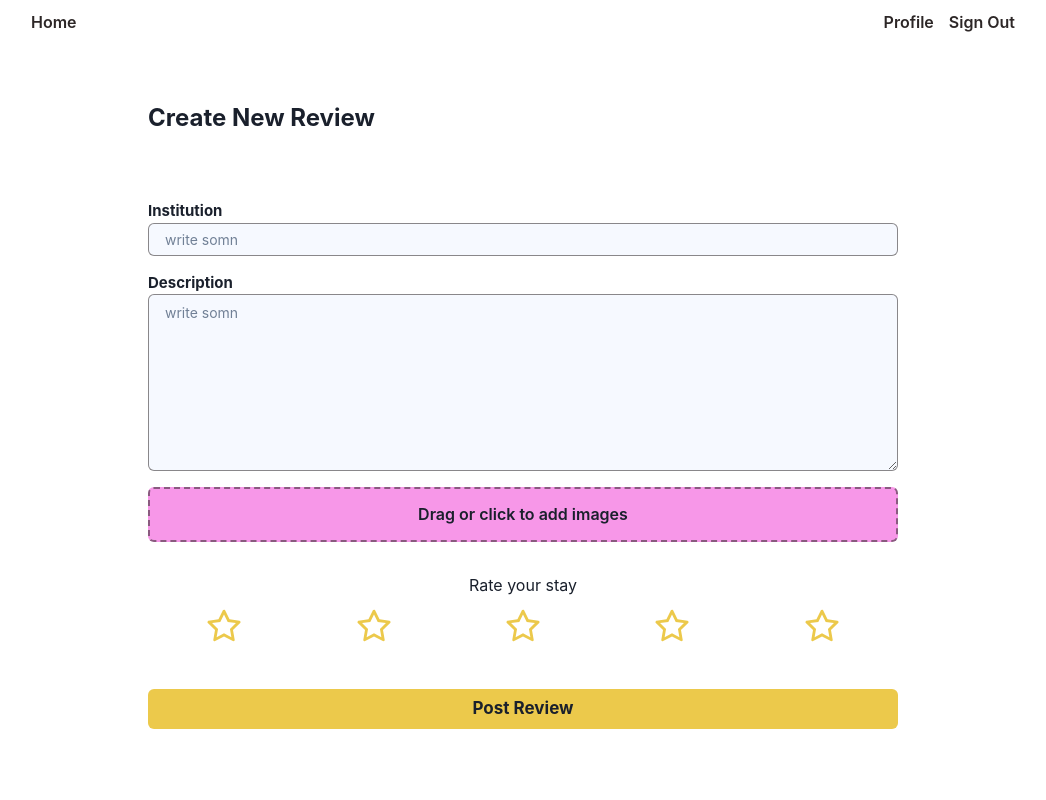
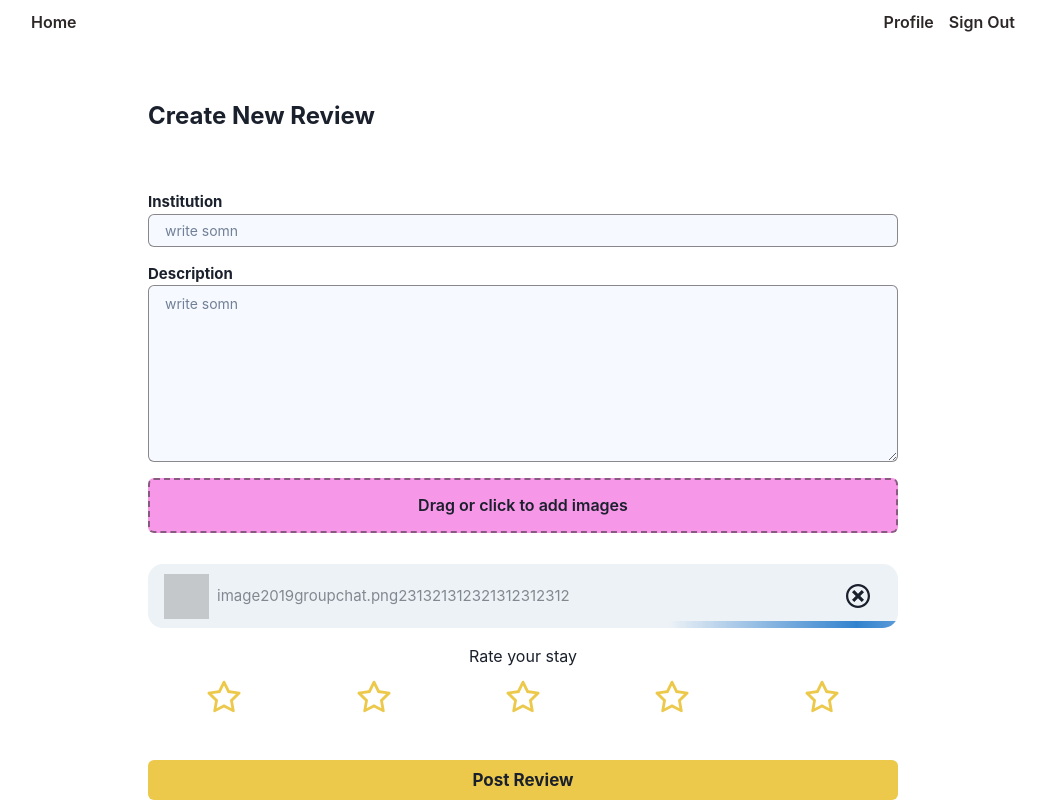
Before and after one commit to mriusdev/housing-review-app, a React (Create React App) app in the folder frontend/: page /create-review in a window 1280 px wide. Shown: the whole page, without its empty margins (117-1163 px from the left). Built offline with nearby package versions, Linux system fonts and the light colour scheme; sample sign-in values are in the browser's storage; grey boxes are pictures that could not be loaded.

Commit message:
image upload & display component beginnings

```diff
--- a/frontend/package.json
+++ b/frontend/package.json
@@ -16,6 +16,7 @@
     "@types/node": "^17.0.41",
     "@types/react": "^18.0.12",
     "@types/react-dom": "^18.0.5",
+    "@types/uuid": "^8.3.4",
     "axios": "^0.27.2",
     "firebase": "^9.8.4",
     "framer-motion": "^6.3.11",
@@ -27,6 +28,7 @@
     "react-router-dom": "^6.3.0",
     "react-scripts": "5.0.1",
     "typescript": "^4.7.3",
+    "uuid": "^8.3.2",
     "web-vitals": "^2.1.4"
   },
   "scripts": {
--- /dev/null
+++ b/frontend/src/components/CreateReview/FileUploadBox.tsx
@@ -0,0 +1,88 @@
+import { useEffect, useState } from "react";
+import { ImCancelCircle } from "react-icons/im";
+import { Flex, Image, Text, Icon, Progress } from "@chakra-ui/react";
+import { v4 as uuidv4 } from 'uuid'
+
+import uploadProgress from "../../firebase/uploadProgress";
+import {useAppSelector} from '../../app/hooks'
+
+interface Props {
+  file?: any
+}
+
+const FileUploadBox = ({file}: Props) => {
+  const [progress, setProgress] = useState<number>(100)
+  const [imageUrl, setImageUrl] = useState<string>("")
+
+  const { user } = useAppSelector((state) => state.auth)
+
+  const currentUserId = user?._id
+
+  // useEffect(() => {
+  //   const uploadImage = async() => {
+  //     const imageName = uuidv4() + "." + file.name.split(".").pop()
+  //     try {
+  //       const url = await uploadProgress(
+  //         file,
+  //         `reviewImages/${currentUserId}`,
+  //         imageName,
+  //         setProgress
+  //       )
+  //       console.log(url)
+  //     } catch (error: any) {
+  //       alert(error.message)
+  //       console.log(error);
+
+  //     }
+
+  //   }
+
+  // }, [file])
+  // setImageUrl(URL.createObjectURL(file))
+  const percentTester = 95
+  const onClick = () => {
+
+  }
+  return (
+    <Flex
+      height={16}
+      justify="space-between"
+      px={4}
+      align="center"
+      pos="relative"
+      bg="gray.100"
+      borderRadius="15px"
+      overflow="hidden"
+    >
+      <Flex maxW="84%" align="center" columnGap={2}>
+        <Image
+          boxSize="45px"
+          objectFit="cover"
+          src="https://bit.ly/dan-abramov"
+          alt="Dan Abramov"
+          opacity={ percentTester < 100 ? "0.5" : "1"}
+        />
+        <Text noOfLines={1} fontSize={15} overflow="hidden" opacity={ percentTester < 100 ? "0.5" : "1"}>
+          image2019groupchat.png231321312321312312312
+        </Text>
+      </Flex>
+      <Flex align="center" justify="center" cursor="pointer" p={{base: 0, md: 3}} onClick={onClick}>
+        <Icon as={ImCancelCircle} w={6} h={6} _hover={{color: "red.600"}} />
+
+      </Flex>
+      <Progress
+        left="0"
+        bottom="0"
+        width="100%"
+        pos="absolute"
+        hasStripe
+        value={30}
+        height="7px"
+        isIndeterminate
+        display={percentTester < 100 ? "block" : "none"}
+      />
+    </Flex>
+  );
+};
+
+export default FileUploadBox;
--- a/frontend/src/components/CreateReview/StarRating.tsx
+++ b/frontend/src/components/CreateReview/StarRating.tsx
@@ -1,26 +1,30 @@
 import {
   Flex,
-  Button,
-  Container,
   Text,
-  Input,
-  Textarea,
   Icon
 } from "@chakra-ui/react";
-import { useState } from "react";
 
 import { AiFillStar, AiOutlineStar } from "react-icons/ai";
 
+import { IFormData } from '../../pages/CreateReview'
+
 interface Props {
-  onRatingChange: (rating: number) => void
+  // onRatingChange: (rating: number) => void
+  formData: IFormData,
+  setFormData: React.Dispatch<React.SetStateAction<IFormData>>
 }
 
-const StarRating = ({ onRatingChange }: Props) => {
-  const [rating, setRating] = useState<number>(0);
+const StarRating = ({ formData, setFormData }: Props) => {
+  // const [rating, setRating] = useState<number>(0);
 
-  const onClick = (index: number, onRatingChange: (rating: number) => void) => {
-    setRating(index)
-    onRatingChange(rating)
+  const onClick = (index: number) => {
+    setFormData((prev) => ({
+      ...prev,
+      rating: index
+
+    }))
+
+    // onRatingChange(rating)
   }
   return (
     <Flex direction="column" justify="center" align="center" rowGap="10px">
@@ -34,9 +38,9 @@ const StarRating = ({ onRatingChange }: Props) => {
             <button
               type="button"
               key={index}
-              onClick={() => onClick(index, onRatingChange)}
+              onClick={() => onClick(index)}
             >
-              {index <= rating ? (
+              {index <= formData.rating ? (
                 <Icon
                   as={AiFillStar}
                   color="yellow.400"
--- a/frontend/src/pages/CreateReview.tsx
+++ b/frontend/src/pages/CreateReview.tsx
@@ -6,13 +6,23 @@ import {
   Input,
   Textarea,
 } from "@chakra-ui/react";
-import { useState } from "react";
-
+import { useState, useRef } from "react";
 
 import StarRating from "../components/CreateReview/StarRating";
+import FileUploadBox from "../components/CreateReview/FileUploadBox";
+
+export interface IFormData {
+  institution?: string,
+  description?: string,
+  rating: number,
+  images?: string[]
+}
 
 const CreateReview = () => {
-  const [formData, setFormData] = useState<any>({})
+  const [formData, setFormData] = useState<IFormData>({
+    rating: 0,
+  })
+  const [files, setFiles] = useState<any>([])
 
   const onChange = (e: any) => {
     setFormData((prev: any) => ({
@@ -21,37 +31,32 @@ const CreateReview = () => {
     }))
   }
 
-  const onRatingChange = (rating: number) => {
-    setFormData((prev:any) => ({
-      ...prev,
-      rating
-    }))
+  const handleUploadChange = (e: React.ChangeEvent<HTMLInputElement>) => {
+    setFiles([{...e.target.files}])
   }
   return (
     <>
-      <Container padding={0} maxWidth={{ base: "100%", md: "1024px" }} height="100vh">
+      <Container padding={0} maxWidth={{ base: "100%", md: "1024px" }}>
         <Flex
           width="100%"
           direction="column"
           align="center"
-          justify="center"
           height="100vh"
         >
 
           <Flex
             width={{base:"306px", md: "750px"}}
-            pt={9}
-            height="25vh"
+            height="35%"
             direction="column"
             align="start"
             justify="center"
           >
-            <Text fontWeight="bold" fontSize="24px" textAlign="left">
+            <Text fontWeight="bold" pt={10} fontSize="24px" textAlign="left">
               Create New Review
             </Text>
           </Flex>
 
-          <Flex direction="column" rowGap={4} height="75vh" width={{base:"306px", md: "750px"}}>
+          <Flex direction="column" rowGap={4} height="auto" width={{base:"306px", md: "750px"}}>
             <Flex direction="column">
               <Text fontSize="15px" fontWeight="bold">
                 Institution
@@ -89,9 +94,35 @@ const CreateReview = () => {
               />
             </Flex>
 
-            <Button bg="#F35BDBA1" height="55px" border="2px" borderStyle="dashed" borderColor="#2D27278A" mb="15px">Drag or click to add images</Button>
+            <Button
+              bg="#F35BDBA1"
+              height="55px"
+              border="2px"
+              borderStyle="dashed"
+              borderColor="#2D27278A"
+              mb="15px"
+              pos="relative"
+            >
+              <Input
+                type="file"
+                height="100%"
+                width="100%"
+                position="absolute"
+                multiple
+                top="0"
+                left="0"
+                opacity="0"
+                aria-hidden="true"
+                accept="image/*"
+                onChange={handleUploadChange}
+              />
+              Drag or click to add images
+            </Button>
 
-            <StarRating onRatingChange={onRatingChange} />
+            <FileUploadBox />
+
+
+            <StarRating formData={formData} setFormData={setFormData} />
 
 
             <Button
```
Also changed, not shown: frontend/src/firebase/uploadProgress.ts (+10 -8 lines), 1 other file (tests, documents, lock files or other folders).
